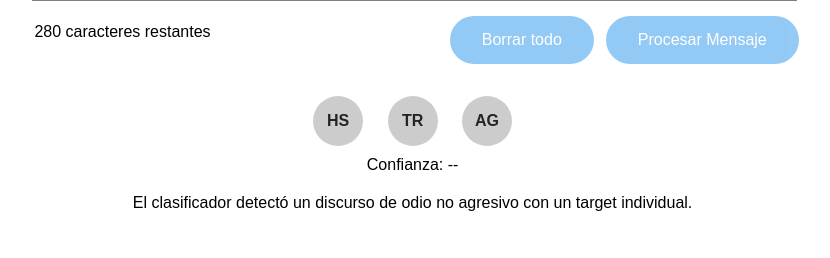
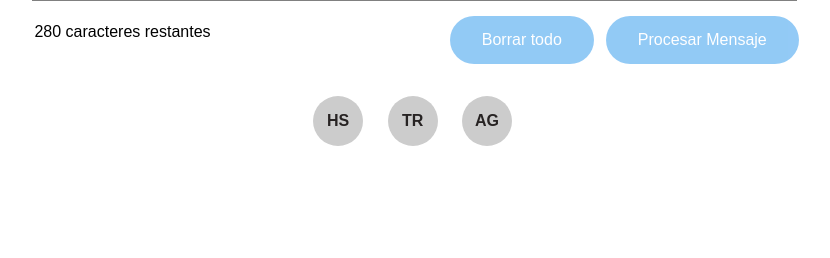
Before and after one commit to felipeRmBr/HateCatcherApp, a Flask app: page /hate_catcher in a window 1280 px wide. Shown: the part 337-595 px from the top of the page, without its empty margins (229-1059 px from the left). Run offline with Flask 2, Linux system fonts and the light colour scheme; some libraries are stand-ins or nearby versions.

Commit message:
minor refactoring

```diff
--- a/templates/index.html
+++ b/templates/index.html
@@ -53,10 +53,9 @@
         </div>
     </div>
 
-    <div class="centered" id='confidence_value'>Confianza: --</div>
+    <div class="centered" id='confidence_value'></div>
 
-    <div class="centered" id='result_legend'>El clasificador detectó un discurso de odio no agresivo
-    con un target individual.</div>
+    <div class="centered" id='result_legend'></div>
 
 </div>
 
@@ -115,7 +114,8 @@
         hs_indicator.className = "class_indicator class-neutral";
         tr_indicator.className = "class_indicator class-neutral";
         ag_indicator.className = "class_indicator class-neutral";
-        confidence_value.innerHTML = ""
+        confidence_value.innerHTML = "";
+	result_legend.innerHTML = "";
     }
 
     function getLabels(label){
```
